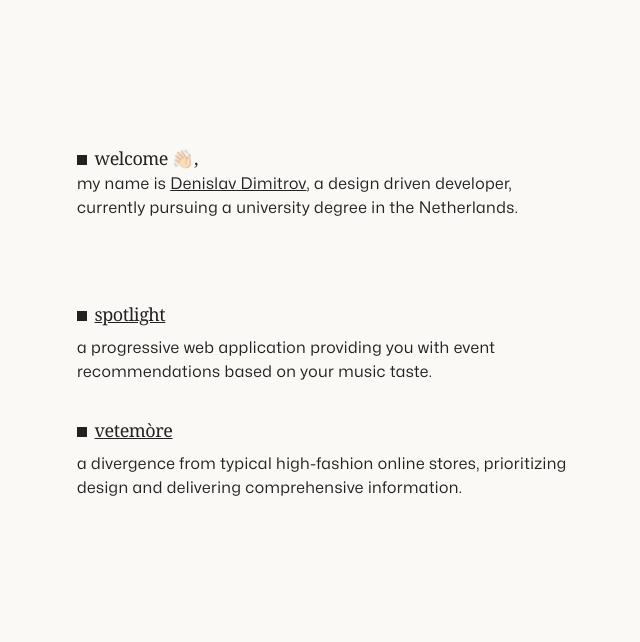
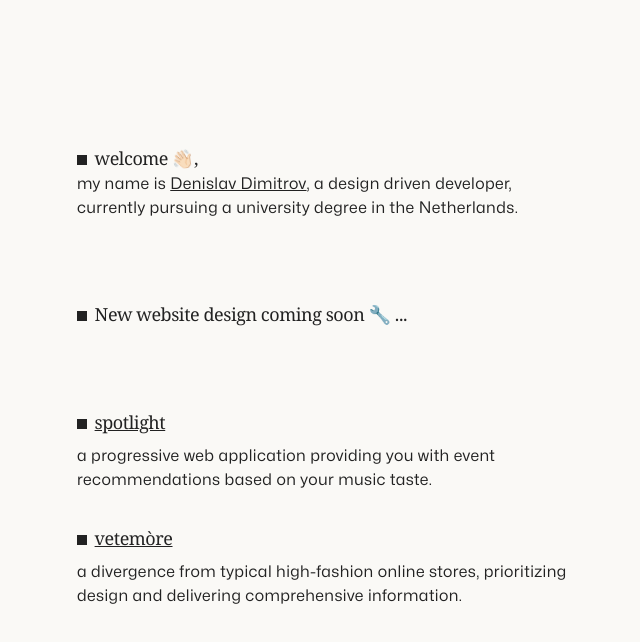
Before and after one commit to denislav-d/personal-portfolio, a Next.js app: page / in a window 1280 px wide. Shown: the top 642 px of the page, without its empty margins (315-955 px from the left). Built offline with nearby package versions, Linux system fonts and the light colour scheme.

Commit message:
Add new website WIP section

```diff
--- a/src/app/page.tsx
+++ b/src/app/page.tsx
@@ -7,6 +7,9 @@ export default function LandingPage() {
   return (
     <main className="mt-24 lg:mt-36">
       <Hero />
+      <section className="container z-10 mx-auto mb-20 flex flex-col px-10 md:w-full md:min-w-[512px] md:max-w-xl">
+        <h2 className="text-title">New website design coming soon 🔧 ...</h2>
+      </section>
       <ProjectList />
     </main>
   );
```
